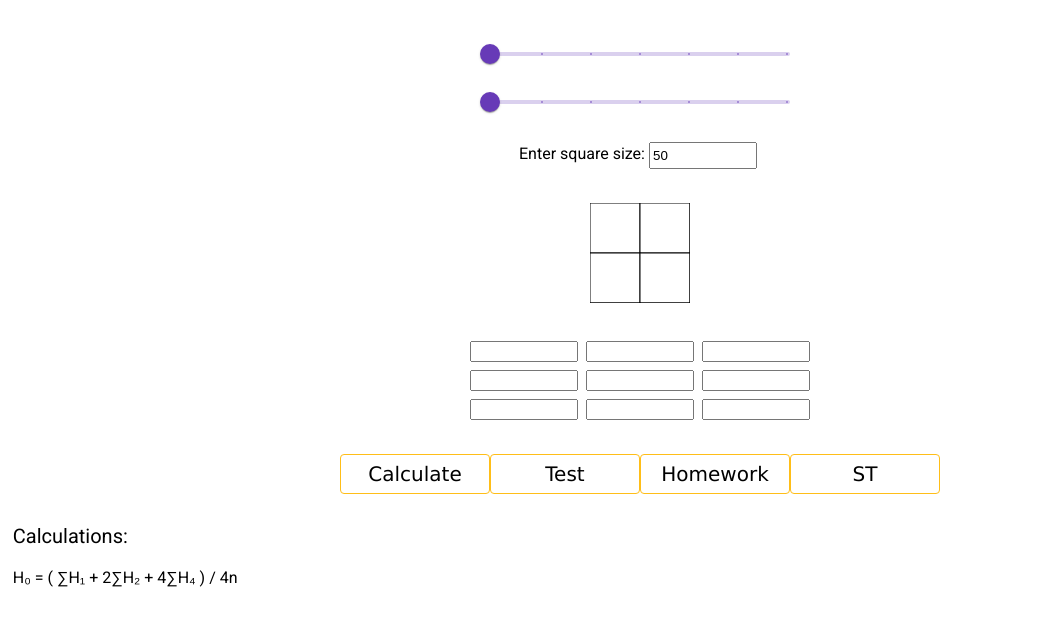
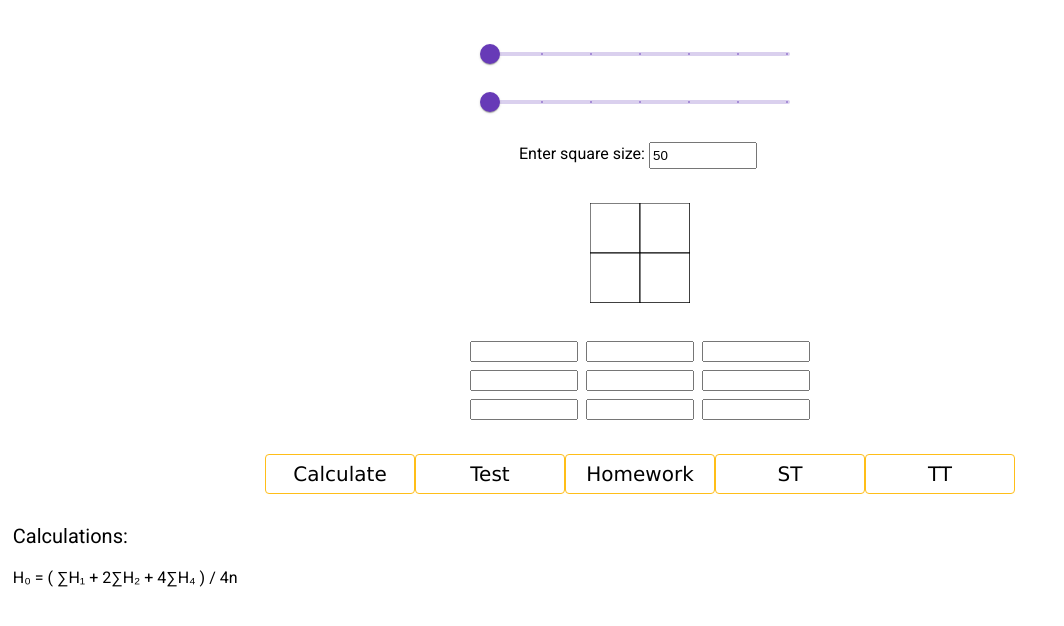
Before and after one commit to Y3llow45/TerrainLeveler, an Angular app in the folder TL-angular/: page / in a window 1280 px wide. Shown: the top 626 px of the page, without its empty margins (0-1064 px from the left). Built offline with nearby package versions, Linux system fonts and the light colour scheme.

Commit message:
Draw Ho, all tests passed

```diff
--- a/TL-angular/src/app/input/input.component.html
+++ b/TL-angular/src/app/input/input.component.html
@@ -40,6 +40,7 @@
     <button class="calc" (click)="loadDummy()">Test</button>
     <button class="calc" (click)="loadHomework()">Homework</button>
     <button class="calc" (click)="loadSecondTest()">ST</button>
+    <button class="calc" (click)="loadThirdTest()">TT</button>
 </div>
 
 <div class="result">
--- a/TL-angular/src/app/input/input.component.ts
+++ b/TL-angular/src/app/input/input.component.ts
@@ -110,6 +110,13 @@ export class InputComponent {
     console.log(this.inputData)
     this.calcHk()
   }
+  loadThirdTest() {
+    this.inputData = [ 12, 8, 7, 2,
+                       12, 8, 7, 2,
+                       12, 8, 7, 2]
+    console.log(this.inputData)
+    this.calcHk()
+  }
 
   calcHk() {
     let h1_1 = this.inputData[0];
@@ -165,14 +172,19 @@ export class InputComponent {
   calcZeroLine() {
     let crossedSides = [];
     let crossedSidesLevel = [];
+    console.log(`Size horizontal: ${this.verticalSquares} vertical: ${this.horizontalSquares}`)
+    let a = this.horizontalSquares;
+    this.horizontalSquares = this.verticalSquares;
+    this.verticalSquares = a;
     //let crossedVSides = [];
     //let crossedVSidesLevel = [];
     for(let v = 0; v < this.verticalSquares+1; v++){
       for(let h = 0; h < this.horizontalSquares+1; h++){
         let i = (v*(this.horizontalSquares+1)) + h;
         console.log(`${this.inputData[i]} <= ${this.Ho} && ${this.inputData[i+1]} >= ${this.Ho} && ${i%(this.horizontalSquares+1)}`)
-        console.log(`h is ${h} !== ${this.horizontalSquares}`)
-        if(this.inputData[i] <= this.Ho && this.inputData[i+1] >= this.Ho && h !== this.horizontalSquares) {
+        console.log(`h is ${h} !== ${this.horizontalSquares}    also i = ${i}  v=${v}`)
+        if(this.inputData[i] <= this.Ho && this.inputData[i+1] >= this.Ho && i !== this.horizontalSquares && h!== this.horizontalSquares) {
+          console.log(`${i} !== ${this.horizontalSquares}`)
           //let distanceFromI = (this.squareSize - Math.abs(this.squareSize*(this.inputData[i] - this.Ho)) / Math.abs(this.inputData[i]-this.inputData[i+1]) ).toFixed(2);
           let distanceFromI2 = (h*this.squareSize+(((this.Ho - this.inputData[i])*this.squareSize)/(this.inputData[i+1]-this.inputData[i]))).toFixed(2);
           //console.log(`${this.squareSize} - ${this.squareSize} * ( ${this.inputData[i]} - ${this.Ho}) / ${this.inputData[i]} - ${this.inputData[i+1]}`)
@@ -185,7 +197,7 @@ export class InputComponent {
           //console.log(`${h*this.squareSize}+(((${this.Ho} - ${this.inputData[i]})*${this.squareSize})/(${this.inputData[i+1]}-${this.inputData[i]}))`)
           crossedSides.push(distanceFromI2);
           crossedSidesLevel.push(v)
-        }else if(this.inputData[i] > this.Ho && this.inputData[i+1] < this.Ho && i !== this.horizontalSquares+1){
+        }else if(this.inputData[i] > this.Ho && this.inputData[i+1] < this.Ho && i !== this.horizontalSquares && h!== this.horizontalSquares){
           let distanceFromI2 = ((h+1)*this.squareSize-(((this.Ho - this.inputData[i+1])*this.squareSize)/Math.abs(this.inputData[i] - this.inputData[i+1]))).toFixed(2);
           console.log(`(${h}+1)*${this.squareSize}-(((${this.Ho} - ${this.inputData[i+1]})*${this.squareSize})/Math.abs(${this.inputData[i]} - ${this.inputData[i+1]}))`)
           console.log(distanceFromI2);
```
